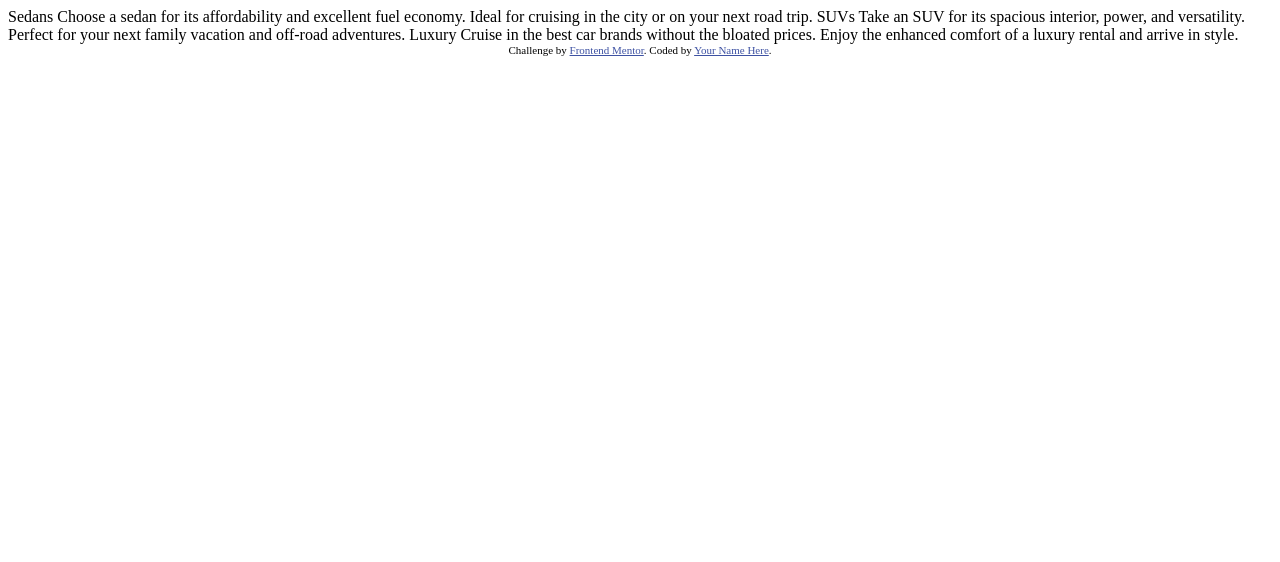
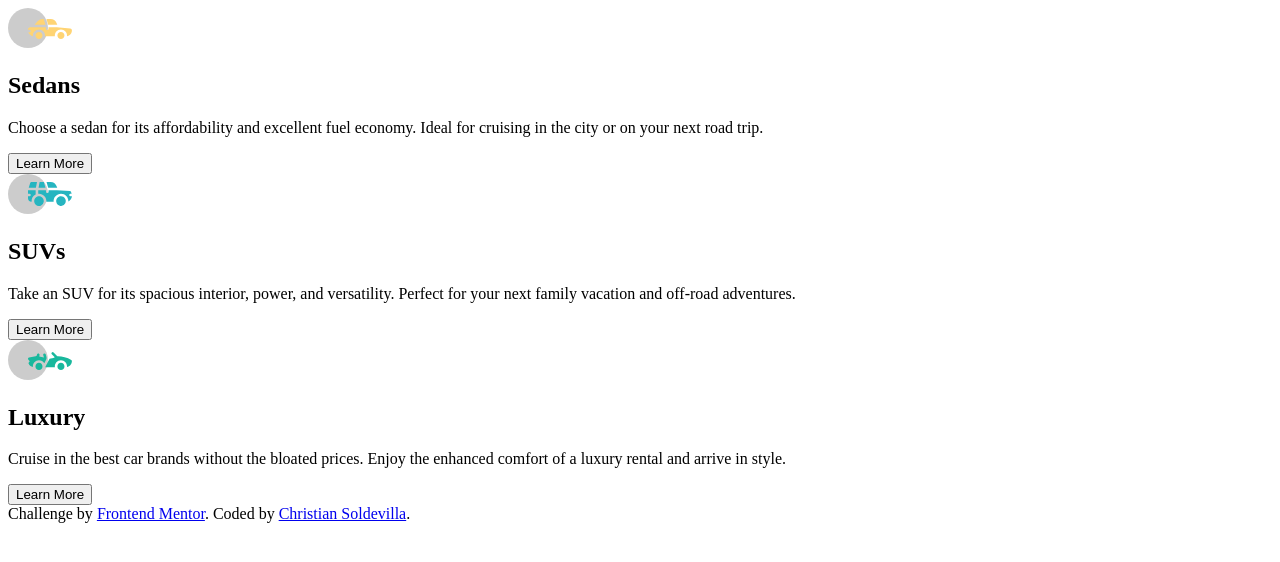
Before and after one commit to soldochris/3-column-preview-card, a plain HTML site: page index.html in a window 1280 px wide. Drawn offline with Linux system fonts and the light colour scheme.

Commit message:
basic html structure

```diff
--- a/index.html
+++ b/index.html
@@ -2,35 +2,37 @@
 <html lang="en">
 <head>
   <meta charset="UTF-8">
-  <meta name="viewport" content="width=device-width, initial-scale=1.0"> <!-- displays site properly based on user's device -->
-
+  <meta name="viewport" content="width=device-width, initial-scale=1.0">
   <link rel="icon" type="image/png" sizes="32x32" href="./images/favicon-32x32.png">
 
   <title>Frontend Mentor | 3-column preview card component</title>
 
-  <!-- Feel free to remove these styles or customise in your own stylesheet 👍 -->
-  <style>
-    .attribution { font-size: 11px; text-align: center; }
-    .attribution a { color: hsl(228, 45%, 44%); }
-  </style>
 </head>
 <body>
+  <main>
+    <section>
+      <img src="images/icon-sedans.svg" alt="icon sedans">
+      <h2>Sedans</h2>
+      <p>Choose a sedan for its affordability and excellent fuel economy. Ideal for cruising in the city or on your next road trip.</p>
+      <button>Learn More</button>
+    </section>
+    <section>
+      <img src="images/icon-suvs.svg" alt="icon suvs">
+      <h2>SUVs</h2>
+      <p>Take an SUV for its spacious interior, power, and versatility. Perfect for your next family vacation and off-road adventures.</p>
+      <button>Learn More</button>
+    </section>
+    <section>
+      <img src="images/icon-luxury.svg" alt="icon luxury">
+      <h2>Luxury</h2>
+      <p>Cruise in the best car brands without the bloated prices. Enjoy the enhanced comfort of a luxury rental and arrive in style.</p>
+      <button>Learn More</button>
+    </section>
+  </main>
 
-  Sedans
-  Choose a sedan for its affordability and excellent fuel economy. Ideal for cruising in the city
-  or on your next road trip.
-
-  SUVs
-  Take an SUV for its spacious interior, power, and versatility. Perfect for your next family vacation
-  and off-road adventures.
-
-  Luxury
-  Cruise in the best car brands without the bloated prices. Enjoy the enhanced comfort of a luxury
-  rental and arrive in style.
-
-  <div class="attribution">
+  <footer class="attribution">
     Challenge by <a href="https://www.frontendmentor.io?ref=challenge" target="_blank">Frontend Mentor</a>.
-    Coded by <a href="#">Your Name Here</a>.
-  </div>
+    Coded by <a href="#">Christian Soldevilla</a>.
+  </footer>
 </body>
 </html>
```
